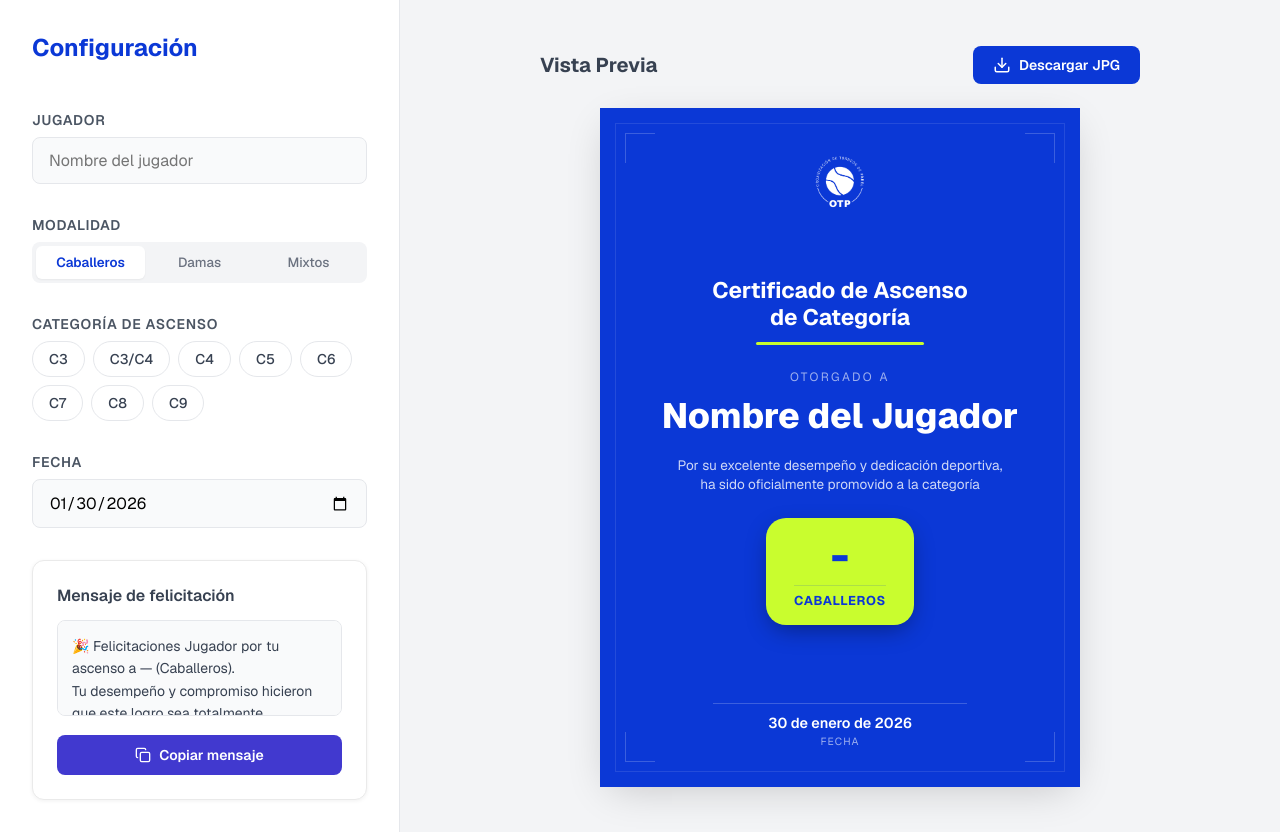
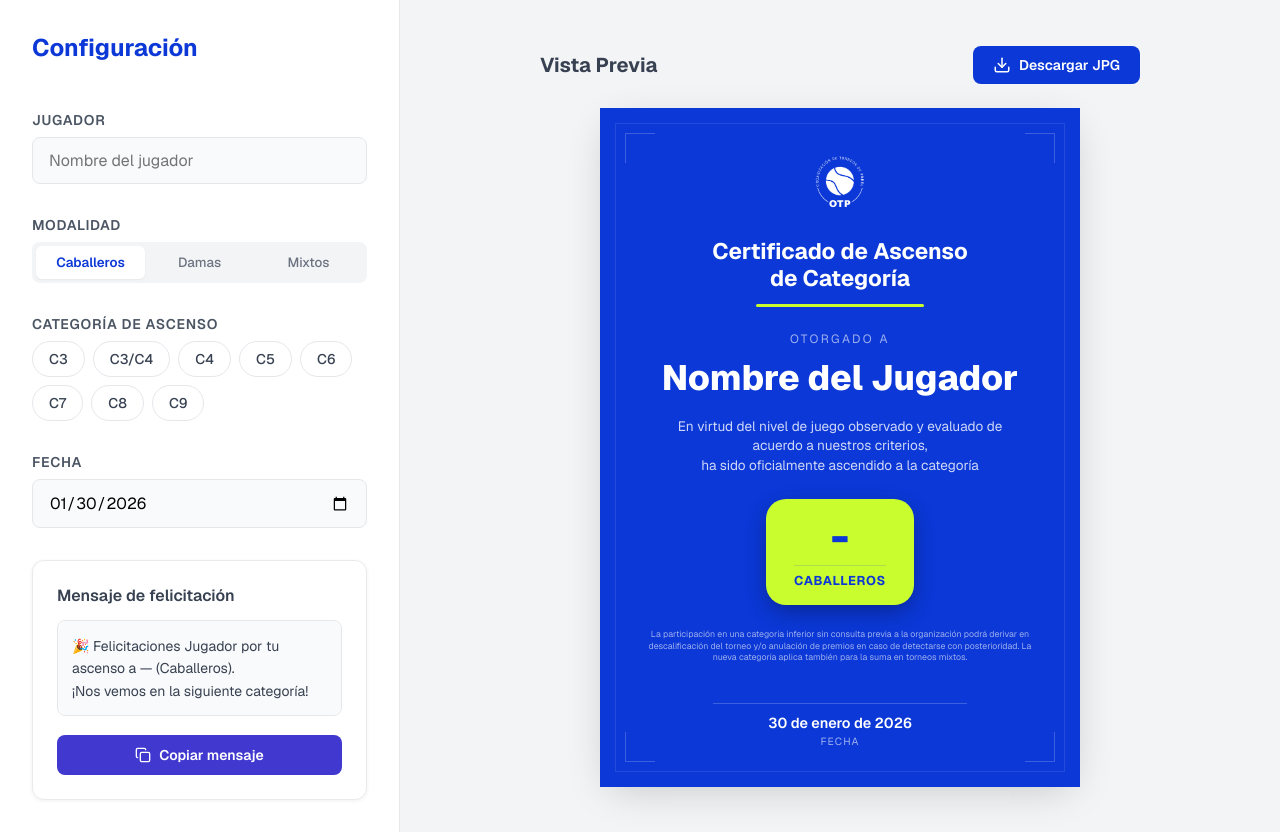
Before and after one commit to sumar21/generador-de-certificados-otp, a Next.js app: page / in a window 1280 px wide. Built offline with nearby package versions, Linux system fonts and the light colour scheme.

Commit message:
feat: actualizar textos de certificado y mensaje
- Cambiado 'promovido/a' por 'ascendido/a'.\n- Actualizado texto principal del certificado: 'En virtud del nivel de juego...'.\n- Agregada letra chica sobre descalificación y torneos mixtos.\n- Simplificado mensaje de felicitación para copiar.

```diff
--- a/src/components/CertificatePreview.css
+++ b/src/components/CertificatePreview.css
@@ -223,6 +223,16 @@
     letter-spacing: 0.05em;
 }
 
+.cert-small-print {
+    font-size: clamp(0.45rem, 2vw, 0.55rem);
+    line-height: 1.3;
+    opacity: 0.6;
+    max-width: 95%;
+    margin-top: 1.5rem;
+    color: #FFFFFF;
+    text-align: center;
+}
+
 .cert-footer {
     width: 100%;
     display: flex;
--- a/src/components/CertificatePreview.tsx
+++ b/src/components/CertificatePreview.tsx
@@ -43,7 +43,7 @@ const CertificatePreview: React.FC<CertificatePreviewProps> = ({
         convertLogo();
     }, []);
 
-    const actionVerb = modalidad === 'Damas' ? 'promovida' : 'promovido';
+    const actionVerb = modalidad === 'Damas' ? 'ascendida' : 'ascendido';
 
     const handleDownload = async () => {
         // 1. Validar nombre
@@ -160,7 +160,7 @@ const CertificatePreview: React.FC<CertificatePreviewProps> = ({
                             </div>
 
                             <p className="cert-description">
-                                Por su excelente desempeño y dedicación deportiva,<br />
+                                En virtud del nivel de juego observado y evaluado de acuerdo a nuestros criterios,<br />
                                 ha sido oficialmente {actionVerb} a la categoría
                             </p>
 
@@ -168,6 +168,10 @@ const CertificatePreview: React.FC<CertificatePreviewProps> = ({
                                 <div className="cert-category">{categoria || '-'}</div>
                                 <div className="cert-modality">{modalidad.toUpperCase()}</div>
                             </div>
+
+                            <p className="cert-small-print">
+                                La participación en una categoría inferior sin consulta previa a la organización podrá derivar en descalificación del torneo y/o anulación de premios en caso de detectarse con posterioridad. La nueva categoría aplica también para la suma en torneos mixtos.
+                            </p>
                         </div>
 
                         <div className="cert-footer">
@@ -257,7 +261,7 @@ const CertificatePreview: React.FC<CertificatePreviewProps> = ({
                             </div>
 
                             <p style={{ fontSize: '20px', lineHeight: 1.5, opacity: 0.9, maxWidth: '80%', marginBottom: '40px', color: 'white', textAlign: 'center' }}>
-                                Por su excelente desempeño y dedicación deportiva,<br />
+                                En virtud del nivel de juego observado y evaluado de acuerdo a nuestros criterios,<br />
                                 ha sido oficialmente {actionVerb} a la categoría
                             </p>
 
@@ -267,6 +271,10 @@ const CertificatePreview: React.FC<CertificatePreviewProps> = ({
                                     {modalidad.toUpperCase()}
                                 </div>
                             </div>
+
+                            <p style={{ fontSize: '12px', lineHeight: 1.4, opacity: 0.6, maxWidth: '80%', marginTop: '40px', color: 'white', textAlign: 'center' }}>
+                                La participación en una categoría inferior sin consulta previa a la organización podrá derivar en descalificación del torneo y/o anulación de premios en caso de detectarse con posterioridad. La nueva categoría aplica también para la suma en torneos mixtos.
+                            </p>
                         </div>
                         <div className="cert-footer" style={{ marginTop: '40px', paddingBottom: '20px' }}>
                             <div style={{ display: 'flex', flexDirection: 'column', alignItems: 'center', borderTop: '2px solid rgba(255,255,255,0.3)', paddingTop: '15px', width: '400px' }}>
--- a/src/components/CongratulationMessage.tsx
+++ b/src/components/CongratulationMessage.tsx
@@ -42,7 +42,7 @@ const CongratulationMessage: React.FC<CongratulationMessageProps> = ({
             return `🏆 Felicitaciones ${nombre} por alcanzar la categoría máxima ${categoria} (${modalidad}).\nEste logro refleja tu nivel, constancia y competitividad.\nAhora toca defender lo conseguido.`;
         }
 
-        return `🎉 Felicitaciones ${nombre} por tu ascenso a ${categoria || '—'} (${modalidad}).\nTu desempeño y compromiso hicieron que este logro sea totalmente merecido.\n¡Nos vemos en la próxima categoría!`;
+        return `🎉 Felicitaciones ${nombre} por tu ascenso a ${categoria || '—'} (${modalidad}).\n¡Nos vemos en la siguiente categoría!`;
     }, [playerName, modalidad, categoria, esCategoriaMaxima]);
 
     const handleCopy = async () => {
```
